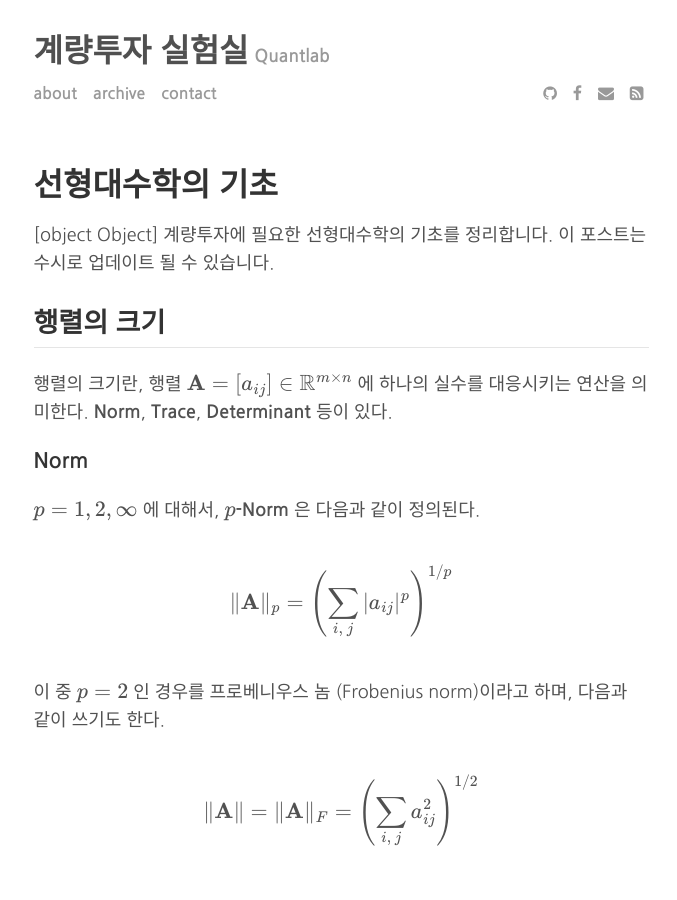
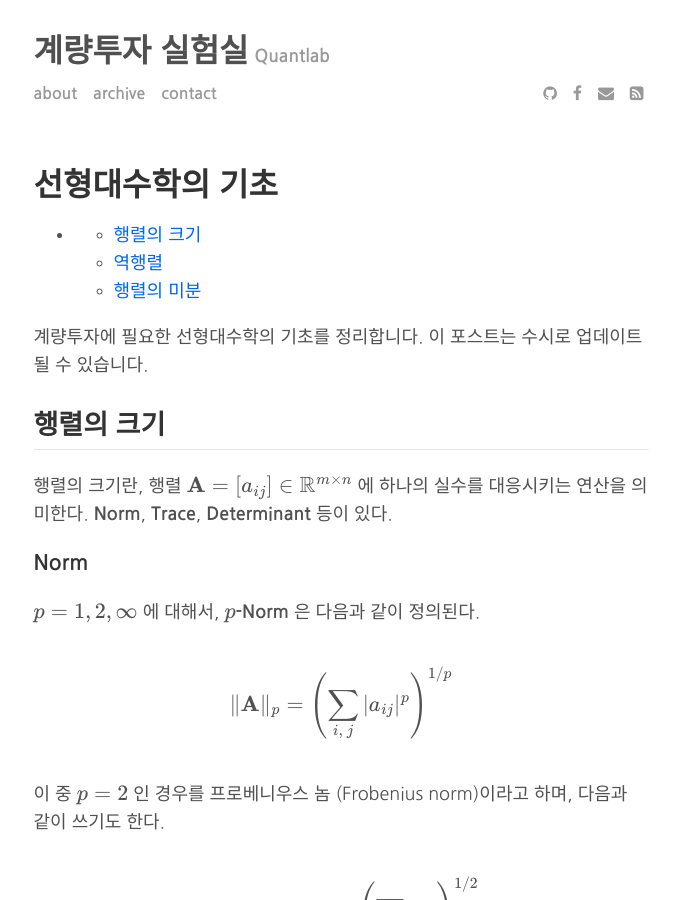
Before and after one commit to gem763/gem763.github.io, a Jekyll site: the page built from _posts/2017-08-23-linear-algebra-basic.md, in a window 1280 px wide and 900 px high. Shown: the whole window, without its empty margins (299-976 px from the left). Built offline with Jekyll 4.4.1, drawn with Linux system fonts in a browser that asks for light colours; formulas are drawn with MathJax 3; comment, search, counter and statistics services are not loaded.

Commit message:
Uploaded by https://stackedit.io/

```diff
--- a/_posts/2017-08-23-linear-algebra-basic.md
+++ b/_posts/2017-08-23-linear-algebra-basic.md
@@ -6,7 +6,21 @@
 
 ---
 
-[object Object]
+<div class="stackedit__left">
+  <div class="stackedit__toc">
+
+<ul>
+<li>
+<ul>
+<li><a href="#행렬의-크기">행렬의 크기</a></li>
+<li><a href="#역행렬">역행렬</a></li>
+<li><a href="#행렬의-미분">행렬의 미분</a></li>
+</ul>
+</li>
+</ul>
+
+  </div>
+</div>
 계량투자에 필요한 선형대수학의 기초를 정리합니다. 이 포스트는 수시로 업데이트 될 수 있습니다.
 <!--more-->
 
```
